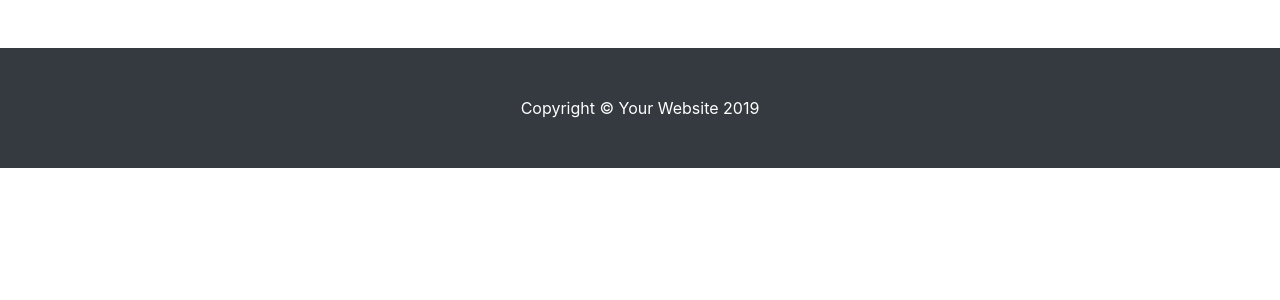
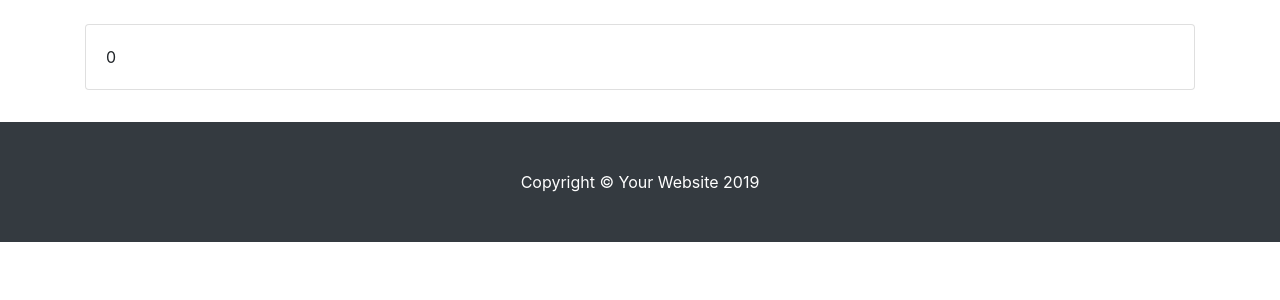
Before and after one commit to makhmudovMR/django2_onlinestore, a Django app: page /shop/cart/ in a window 1280 px wide. Shown: the part 56-356 px from the top of the page. Run offline with Django 3.2, Linux system fonts and the light colour scheme; data comes from the database, SQL or seed files in the repository; both versions use the stored data as it was after the commit; some libraries are stand-ins or nearby versions.

Commit message:
total price cart

```diff
--- a/myshop/shop/templates/shop/base_shop.html
+++ b/myshop/shop/templates/shop/base_shop.html
@@ -67,6 +67,7 @@
                     type: 'GET',
                     success: function(data){
                         $('#cart-item-id-'+data.cart_id).html(data.item_total)
+                        $('.cart_total_price').html(data.new_cart_total)
                     }
                 })
             })
--- a/myshop/shop/templates/shop/cart.html
+++ b/myshop/shop/templates/shop/cart.html
@@ -18,7 +18,13 @@
                 </div>
             </div>
             {% endfor %}
-
+            <div class="card mb-2">
+                <div class="card-body ">
+                    <div class="row">
+                        <div class='col cart_total_price'>0</div>
+                    </div>
+                </div>
+            </div>
         </div>
     </div>
     <!-- /.row -->
--- a/myshop/shop/views.py
+++ b/myshop/shop/views.py
@@ -111,8 +111,16 @@ class CartHandlerChangeQty(View):
         cart_item.qty = value_qty
         cart_item.item_total = int(cart_item.qty) * int(cart_item.product.price)
         cart_item.save()
+
+        new_cart_total = 0
+        cart = get_cart(request)
+        for cart_item_ in cart.items.all():
+            new_cart_total += float(cart_item_.item_total)
+        cart.cart_total = new_cart_total
+        cart.save()
         return JsonResponse({
             'qty': cart_item.qty,
             'cart_id': cart_item.id,
             'item_total': cart_item.item_total,
+            'new_cart_total': cart.cart_total
         })
```
Also changed, not shown: myshop/db.sqlite3.
